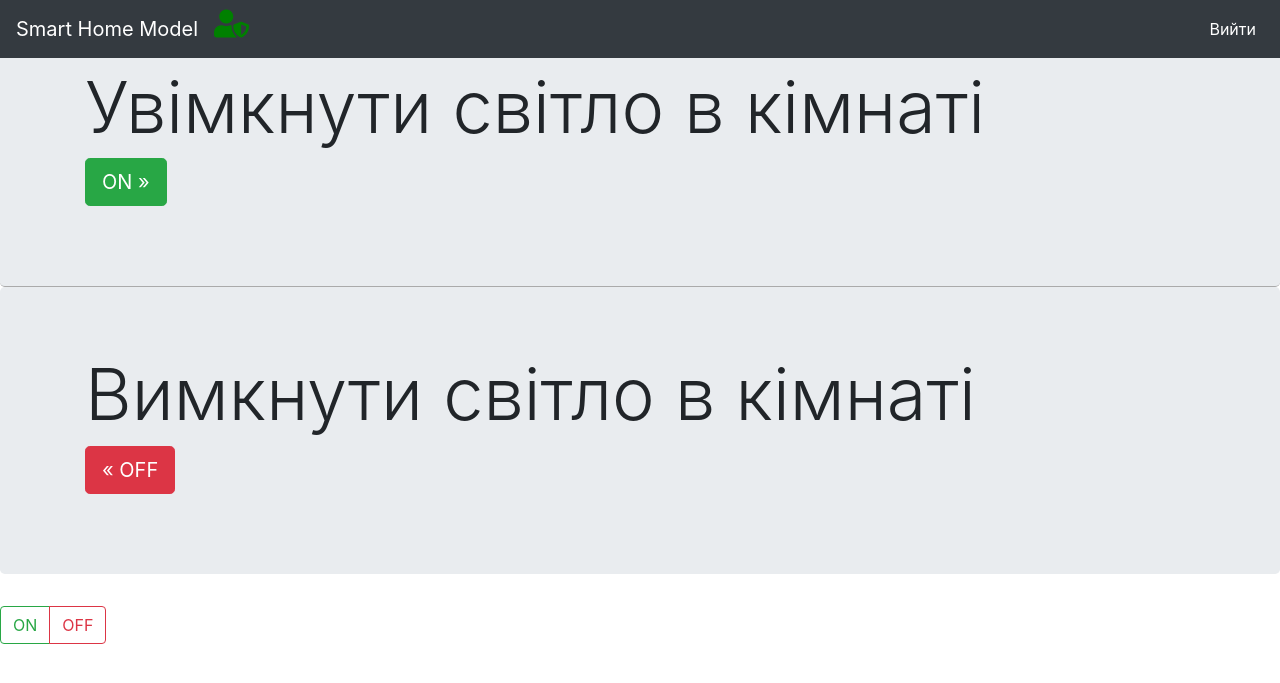
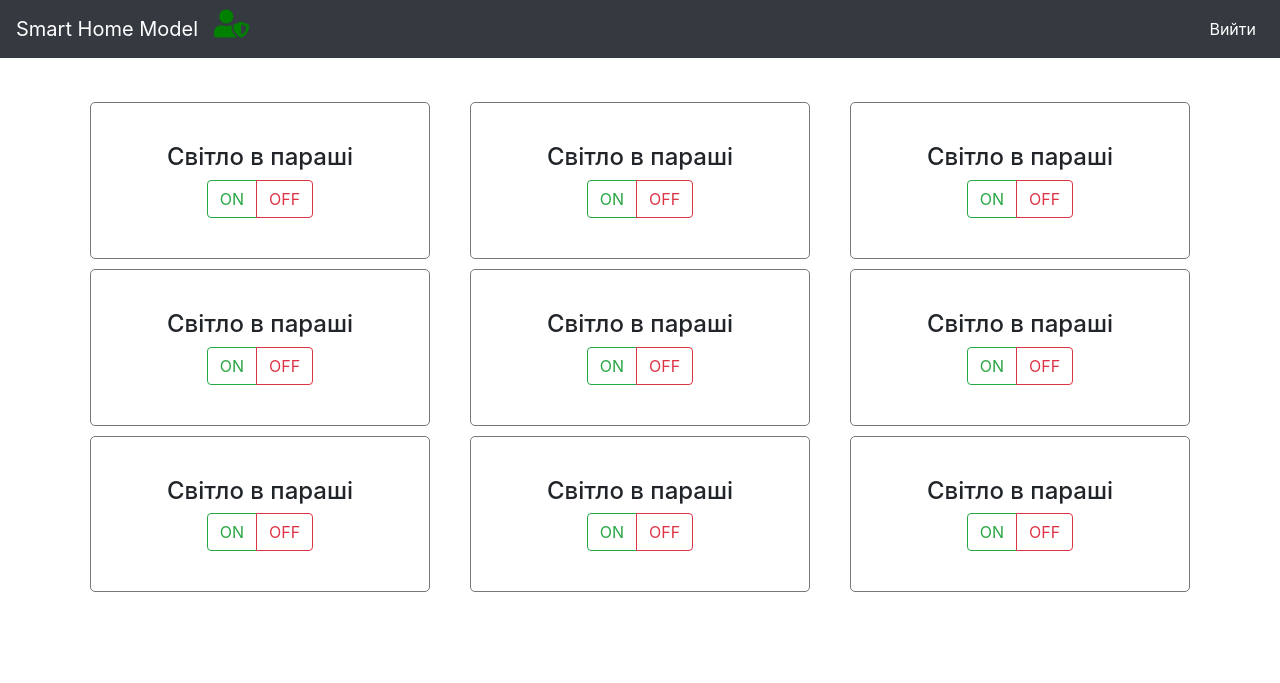
Before and after one commit to Tarik2121/Diplom, a Flask app: template templates/index.html in a window 1280 px wide. Shown: the top 683 px of the page. Run offline with Flask 2, Linux system fonts and the light colour scheme; the template is opened without the code that fills it, so the values that code supplies are empty; some libraries are stand-ins or nearby versions.

Commit message:
grid 3x3

```diff
--- a/app.py
+++ b/app.py
@@ -120,14 +120,15 @@ def load_user(user_id):
 
 @app.route('/')
 def index():
-    if current_user.is_authenticated:
-        if current_user.username in double_verificator:
-            if double_verificator[current_user.username] == "confirmed":
-                return render_template("index.html")
-            else:
-                return redirect(url_for("double_authentification"))
+    # if current_user.is_authenticated:
+    #     if current_user.username in double_verificator:
+    #         if double_verificator[current_user.username] == "confirmed":
+    #             return render_template("index.html")
+    #         else:
+    #             return redirect(url_for("double_authentification"))
 
-    return redirect(url_for("login"))
+    # return redirect(url_for("login"))
+    return render_template("index.html")
 
 
 @app.route('/register', methods=['GET', 'POST'])
--- a/templates/index.html
+++ b/templates/index.html
@@ -41,45 +41,113 @@
       </div>
     </nav>
 
-    <main role="main">
 
-      <!-- Main jumbotron for a primary marketing message or call to action -->
-      <div class="jumbotron" style="margin-bottom: 0; border-bottom: 1px solid #aaa;">
-                  {% with messages = get_flashed_messages() %}
-      {% if messages %}
-        <ul class=flashes>
-        {% for message in messages %}
-          <li>{{ message }}</li>
-        {% endfor %}
-        </ul>
-      {% endif %}
-    {% endwith %}
-        <div class="container">
-          <h1 class="display-3"> Увімкнути світло в кімнаті
-          </h1>
-          <p><a class="btn btn-success btn-lg" href="#" id="export" role="button">ON &raquo;</a></p>
+
+  <div class="container" id="main">
+    <div class="row">
+      <div class="col-md-4">
+        <div class="btn-toggler">
+          <h4>Світло в параші </h4>
+          <div class="btn-group" href="#" id="export" role="group" aria-label="Basic example">
+             <button type="button" class="btn btn-outline-success">ON</button>
+             <button type="button" class="btn btn-outline-danger">OFF</button>
+          </div>
         </div>
       </div>
-      <div class="jumbotron whrighty">
-        <div class="container">
-          <h1 class="display-3"> Вимкнути світло в кімнаті
-          </h1>
-          <p><a class="btn btn-danger btn-lg" href="#" id="import" role="button">&laquo; OFF</a></p>
+      <div class="col-md-4">
+        <div class="btn-toggler">
+          <h4>Світло в параші </h4>
+          <div class="btn-group" href="#" id="export" role="group" aria-label="Basic example">
+             <button type="button" class="btn btn-outline-success">ON</button>
+             <button type="button" class="btn btn-outline-danger">OFF</button>
+          </div>
         </div>
       </div>
-      <p><div class="btn-group" href="#" id="export" role="group" aria-label="Basic example">
-       <button type="button" class="btn btn-outline-success">ON</button>
-       <button type="button" class="btn btn-outline-danger">OFF</button>
-      </div></p>
-    </main>
-
-
+      <div class="col-md-4">
+        <div class="btn-toggler">
+          <h4>Світло в параші </h4>
+          <div class="btn-group" href="#" id="export" role="group" aria-label="Basic example">
+             <button type="button" class="btn btn-outline-success">ON</button>
+             <button type="button" class="btn btn-outline-danger">OFF</button>
+          </div>
+        </div>
+      </div>
+    </div>
+    <div class="row">
+      <div class="col-md-4">
+        <div class="btn-toggler">
+          <h4>Світло в параші </h4>
+          <div class="btn-group" href="#" id="export" role="group" aria-label="Basic example">
+             <button type="button" class="btn btn-outline-success">ON</button>
+             <button type="button" class="btn btn-outline-danger">OFF</button>
+          </div>
+        </div>
+      </div>
+      <div class="col-md-4">
+        <div class="btn-toggler">
+          <h4>Світло в параші </h4>
+          <div class="btn-group" href="#" id="export" role="group" aria-label="Basic example">
+             <button type="button" class="btn btn-outline-success">ON</button>
+             <button type="button" class="btn btn-outline-danger">OFF</button>
+          </div>
+        </div>
+      </div>
+      <div class="col-md-4">
+        <div class="btn-toggler">
+          <h4>Світло в параші </h4>
+          <div class="btn-group" href="#" id="export" role="group" aria-label="Basic example">
+             <button type="button" class="btn btn-outline-success">ON</button>
+             <button type="button" class="btn btn-outline-danger">OFF</button>
+          </div>
+        </div>
+      </div>
+    </div>
+    <div class="row">
+      <div class="col-md-4">
+        <div class="btn-toggler">
+          <h4>Світло в параші </h4>
+          <div class="btn-group" href="#" id="export" role="group" aria-label="Basic example">
+             <button type="button" class="btn btn-outline-success">ON</button>
+             <button type="button" class="btn btn-outline-danger">OFF</button>
+          </div>
+        </div>
+      </div>
+      <div class="col-md-4">
+        <div class="btn-toggler">
+          <h4>Світло в параші </h4>
+          <div class="btn-group" href="#" id="export" role="group" aria-label="Basic example">
+             <button type="button" class="btn btn-outline-success">ON</button>
+             <button type="button" class="btn btn-outline-danger">OFF</button>
+          </div>
+        </div>
+      </div>
+      <div class="col-md-4">
+        <div class="btn-toggler">
+          <h4>Світло в параші </h4>
+          <div class="btn-group" href="#" id="export" role="group" aria-label="Basic example">
+             <button type="button" class="btn btn-outline-success">ON</button>
+             <button type="button" class="btn btn-outline-danger">OFF</button>
+          </div>
+        </div>
+      </div>
+    </div>
+  </div>
     <style>
       .fa-database{
         color: #007bff;
       }
       .fa-file-excel{
         color: #218838;
+      }
+      #main{
+        margin-top: 97px;
+      }
+      .btn-toggler{
+        border: 1px solid #777;
+        margin: 5px;
+        border-radius: 5px;
+        padding: 40px 25px;
+        text-align: center;
       }
     </style>
 
@@ -92,7 +160,7 @@
 
     <script type=text/javascript>
         $(function() {
-          $('a#export').bind('click', function() {
+          $('#on_light').bind('click', function() {
             $.getJSON('/on',
                 function(data) {
               //do nothing
@@ -101,7 +169,7 @@
           });
         });
         $(function() {
-          $('a#import').bind('click', function() {
+          $('#off_light').bind('click', function() {
             $.getJSON('/off',
                 function(data) {
               //do nothing
```
Also changed, not shown: 3 other files.
